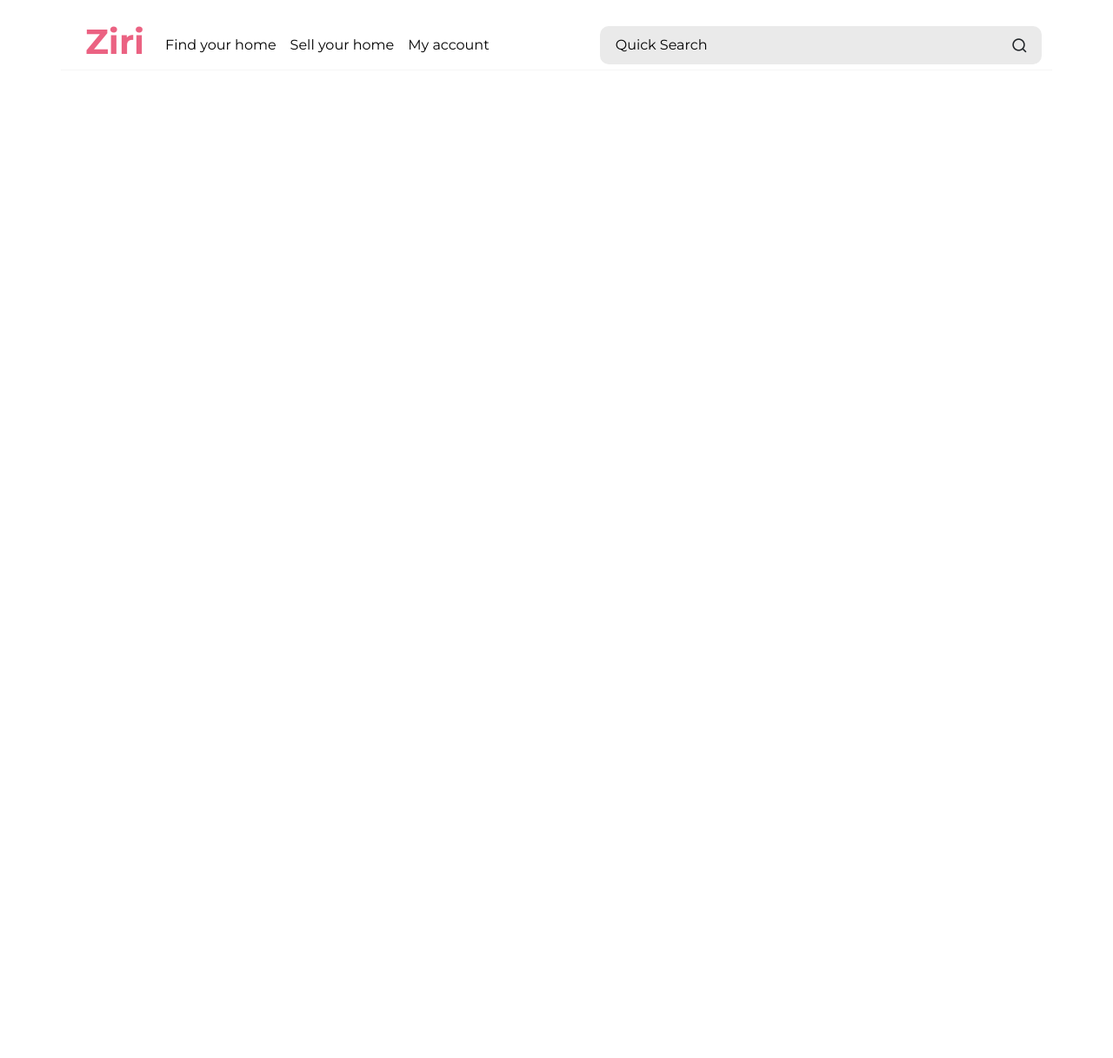
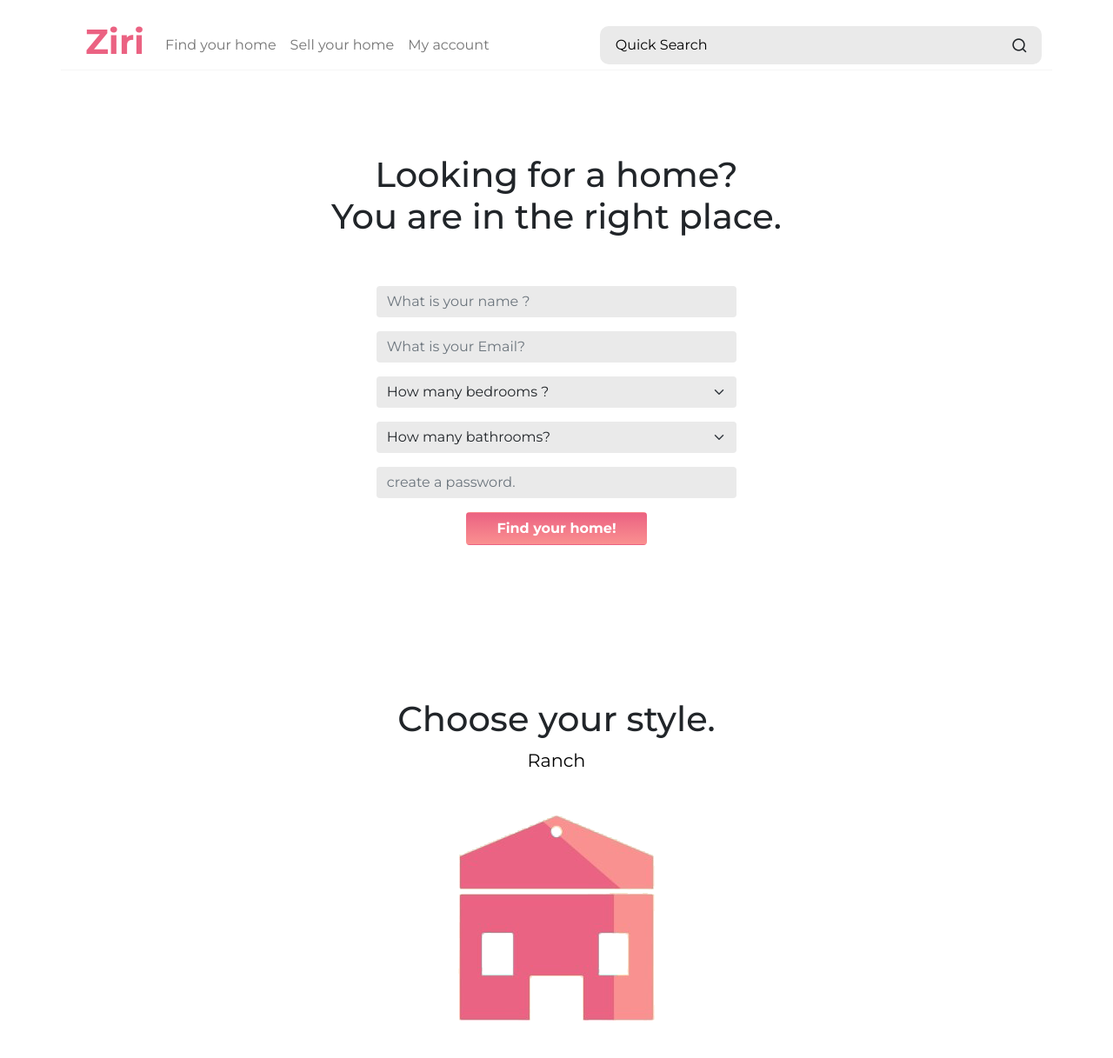
Before and after one commit to oomaar/frontend-task, a plain HTML site: page index.html in a window 1280 px wide. Shown: the whole page at 87% size. Before the commit the page ends 800 px from the top, so only its background shows below. Drawn offline with nearby package versions, Linux system fonts and the light colour scheme.

Commit message:
complete: task

```diff
--- a/index.html
+++ b/index.html
@@ -33,7 +33,7 @@
   </head>
   <body>
     <!-- Navbar -->
-    <nav class="navbar navbar-expand-lg p-4">
+    <nav class="navbar navbar-expand-lg navbar-light p-4">
       <div class="container-fluid container">
         <h1 class="brand__link" href="#">Ziri</h1>
         <button
@@ -73,6 +73,85 @@
         </div>
       </div>
     </nav>
+
+    <!-- Header -->
+    <header class="header">
+      <div class="form__container">
+        <h1>
+          Looking for a home?<br />
+          You are in the right place.
+        </h1>
+
+        <form class="pt-lg-5 header__form">
+          <div class="mb-3">
+            <input
+              type="text"
+              class="form-control header__form-input"
+              id="exampleInputEmail1"
+              aria-describedby="emailHelp"
+              placeholder="What is your name ?"
+            />
+          </div>
+
+          <div class="mb-3">
+            <input
+              type="email"
+              class="form-control header__form-input"
+              id="exampleInputPassword1"
+              placeholder="What is your Email?"
+            />
+          </div>
+
+          <div class="select__container">
+            <div class="mb-3">
+              <select
+                class="form-select header__form-select"
+                aria-label="Default select example"
+              >
+                <option selected>How many bedrooms ?</option>
+                <option value="1">One</option>
+                <option value="2">Two</option>
+                <option value="3">Three</option>
+              </select>
+            </div>
+            <div class="mb-3">
+              <select
+                class="form-select header__form-select"
+                aria-label="Default select example"
+              >
+                <option selected>How many bathrooms?</option>
+                <option value="1">One</option>
+                <option value="2">Two</option>
+                <option value="3">Three</option>
+              </select>
+            </div>
+          </div>
+
+          <div class="submit__container">
+            <div class="mb-3">
+              <input
+                type="password"
+                class="form-control header__form-input password-input"
+                id="exampleInputPassword1"
+                placeholder="create a password."
+              />
+            </div>
+            <button type="submit" class="btn header__btn">
+              Find your home!
+            </button>
+          </div>
+        </form>
+      </div>
+      <div class="wave">
+        <div class="wave__text-container">
+          <h1>Choose your style.</h1>
+          <p>Ranch</p>
+        </div>
+        <div class="wave__img-container">
+          <img src="assets/img/house.png" alt="" />
+        </div>
+      </div>
+    </header>
     <!-- Bootstrap js -->
     <script
       src="https://cdn.jsdelivr.net/npm/@popperjs/core@2.9.2/dist/umd/popper.min.js"
--- a/styles.css
+++ b/styles.css
@@ -1,4 +1,15 @@
+/* Globals */
+* {
+  box-sizing: border-box;
+}
+
+html {
+  scroll-behavior: smooth;
+}
+
 body {
+  margin: 0;
+  padding: 0;
   font-family: 'Montserrat', sans-serif;
 }
 
@@ -47,3 +58,117 @@ body {
 .search__icon {
   font-size: 1.2rem;
 }
+
+/* Header */
+.header {
+  display: flex;
+  padding: 4rem;
+  margin: auto;
+  max-width: 1400px;
+  height: 90vh;
+}
+
+.form__container {
+  flex: 0.5;
+  padding: 0.5rem;
+}
+
+.header__form {
+  width: 80%;
+}
+
+.header__form-input {
+  background-color: #eaeaea;
+  border: 0;
+  outline: none;
+}
+
+.header__form-select {
+  background-color: #eaeaea;
+  border: 0;
+  outline: none;
+}
+
+.select__container {
+  display: flex;
+  justify-content: space-between;
+}
+
+.submit__container {
+  display: flex;
+  justify-content: space-between;
+}
+
+.header__btn {
+  width: 50%;
+  height: fit-content;
+  background-image: linear-gradient(to bottom, #eb6282, #fa9090);
+  color: #fff;
+  font-weight: bold;
+}
+
+.wave {
+  display: flex;
+  flex-direction: column;
+  flex: 0.5;
+  padding: 0.5rem;
+}
+
+.wave__text-container {
+  display: flex;
+  flex-direction: column;
+  text-align: right;
+  padding: 10rem 2rem 0;
+}
+
+.wave__text-container p {
+  color: #000;
+  font-size: 1.3rem;
+}
+
+.wave__img-container {
+  display: flex;
+  justify-content: flex-end;
+}
+
+.wave__img-container img {
+  margin: 0 150px 0 0;
+}
+
+@media (max-width: 1440px) {
+  .header {
+    flex-direction: column;
+    justify-content: center;
+    align-items: center;
+    height: fit-content;
+  }
+
+  .form__container {
+    text-align: center;
+    display: flex;
+    flex-direction: column;
+    align-items: center;
+  }
+
+  .select__container {
+    display: flex;
+    flex-direction: column;
+  }
+
+  .submit__container {
+    display: block;
+  }
+
+  .wave__text-container {
+    text-align: center;
+  }
+
+  .wave__img-container {
+    align-items: center;
+    justify-content: center;
+  }
+
+  .wave__img-container img {
+    margin: 0;
+  }
+}
```
Also changed, not shown: assets/img/bg.png (added), assets/img/house.png (added).
